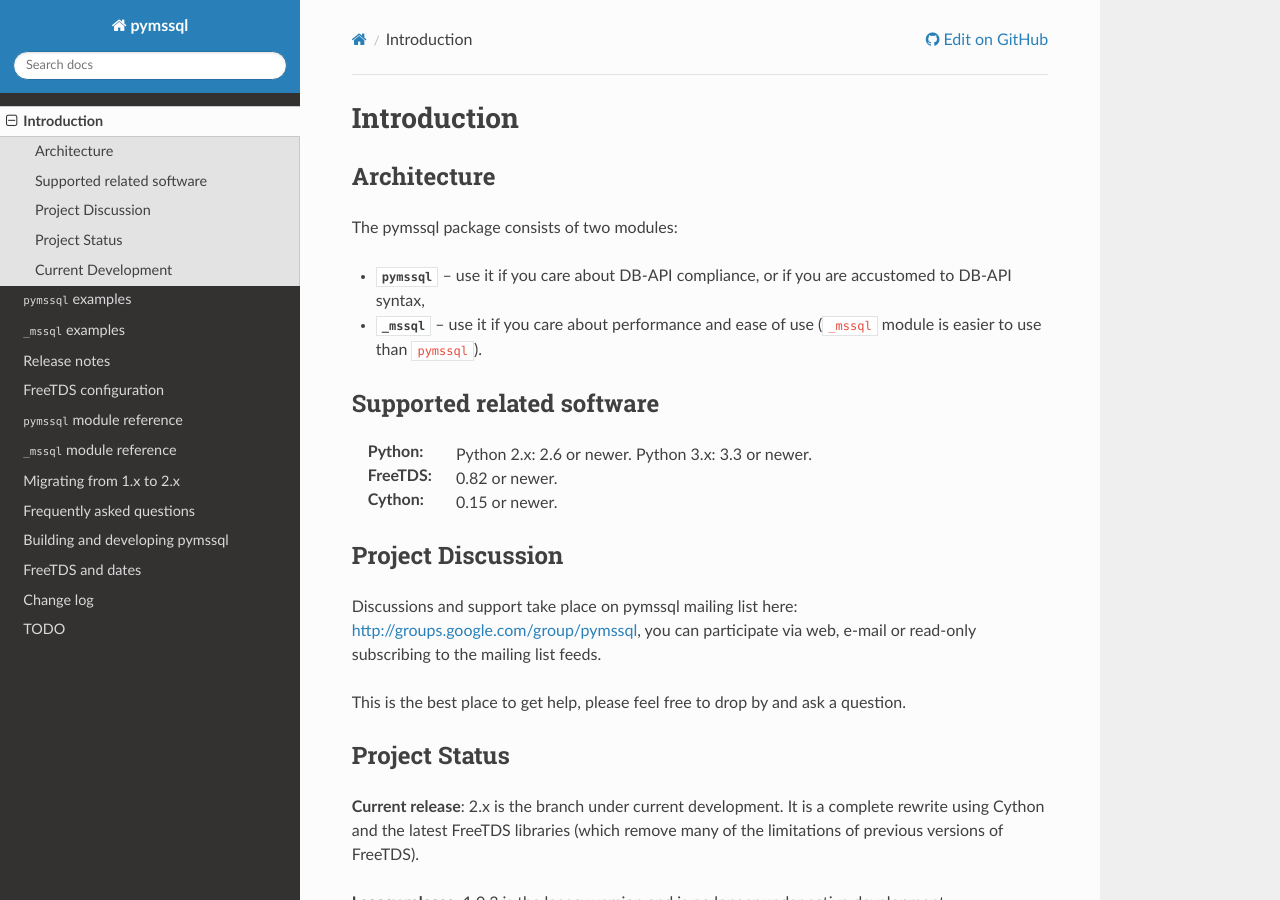
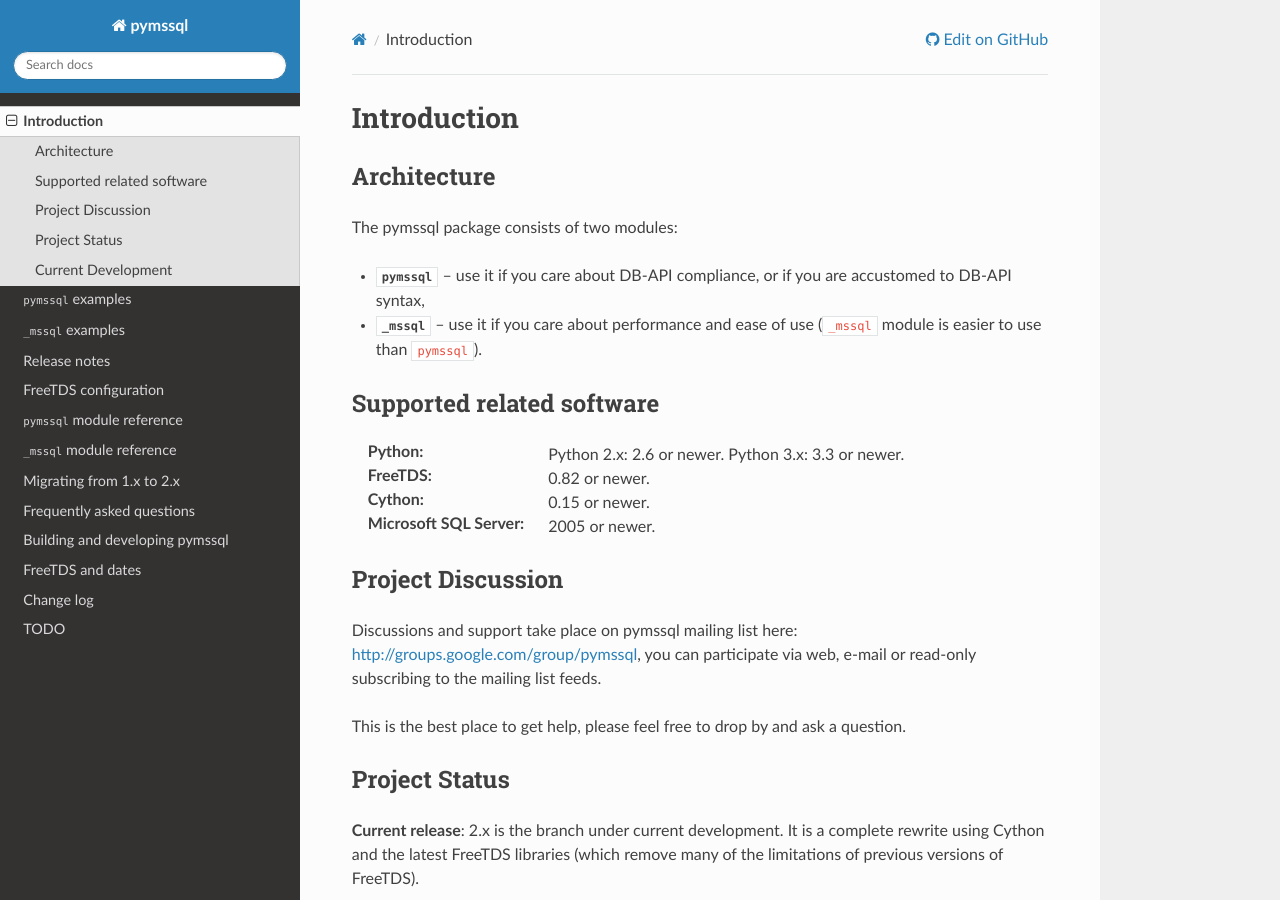
Before and after one commit to pymssql/pymssql, a Sphinx documentation site: the page built from docs/intro.rst, in a window 1280 px wide and 900 px high. Built offline with Sphinx 7.4.7 and the Read the Docs theme 2.0.0, drawn with Linux system fonts in a browser that asks for light colours.

Commit message:
Docs: Specify SQL Server 2005 is the oldest version supported.
Fixes #198.

```diff
--- a/docs/intro.rst
+++ b/docs/intro.rst
@@ -18,6 +18,7 @@
 :Python: Python 2.x: 2.6 or newer. Python 3.x: 3.3 or newer.
 :FreeTDS: 0.82 or newer.
 :Cython: 0.15 or newer.
+:Microsoft SQL Server: 2005 or newer.
 
 Project Discussion
 ==================
```
